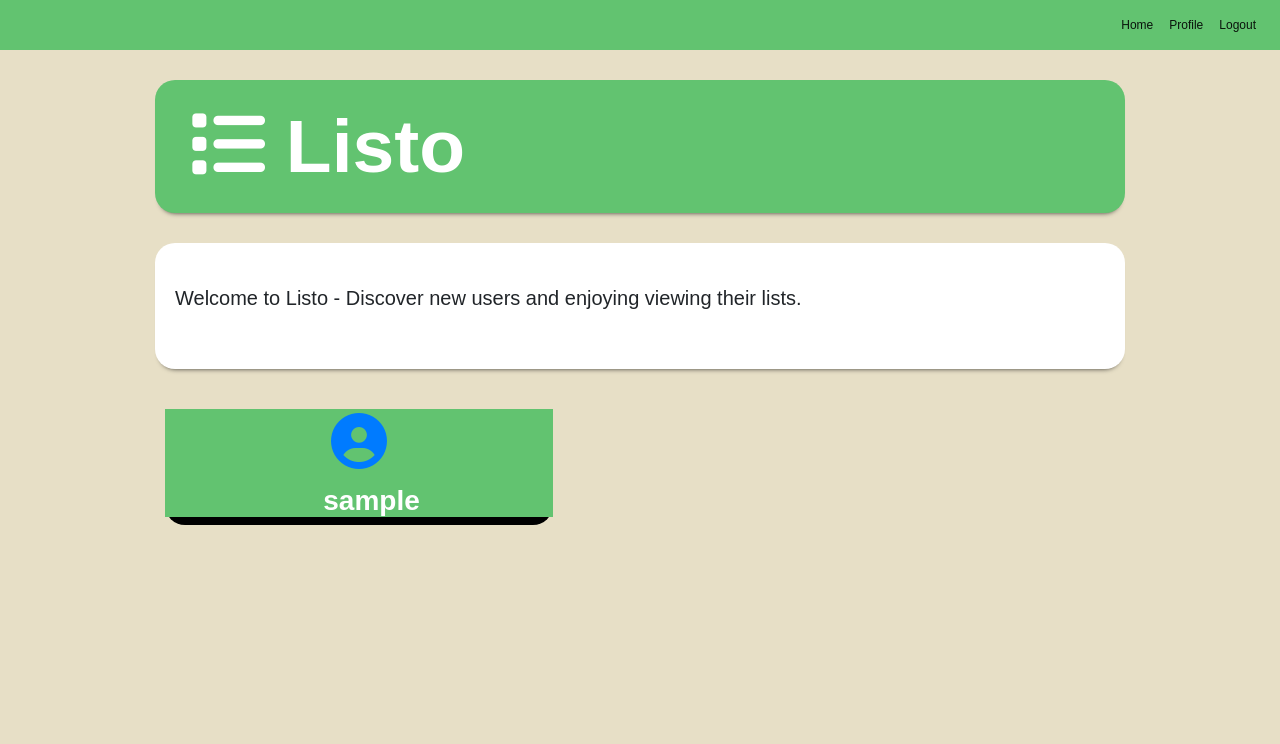
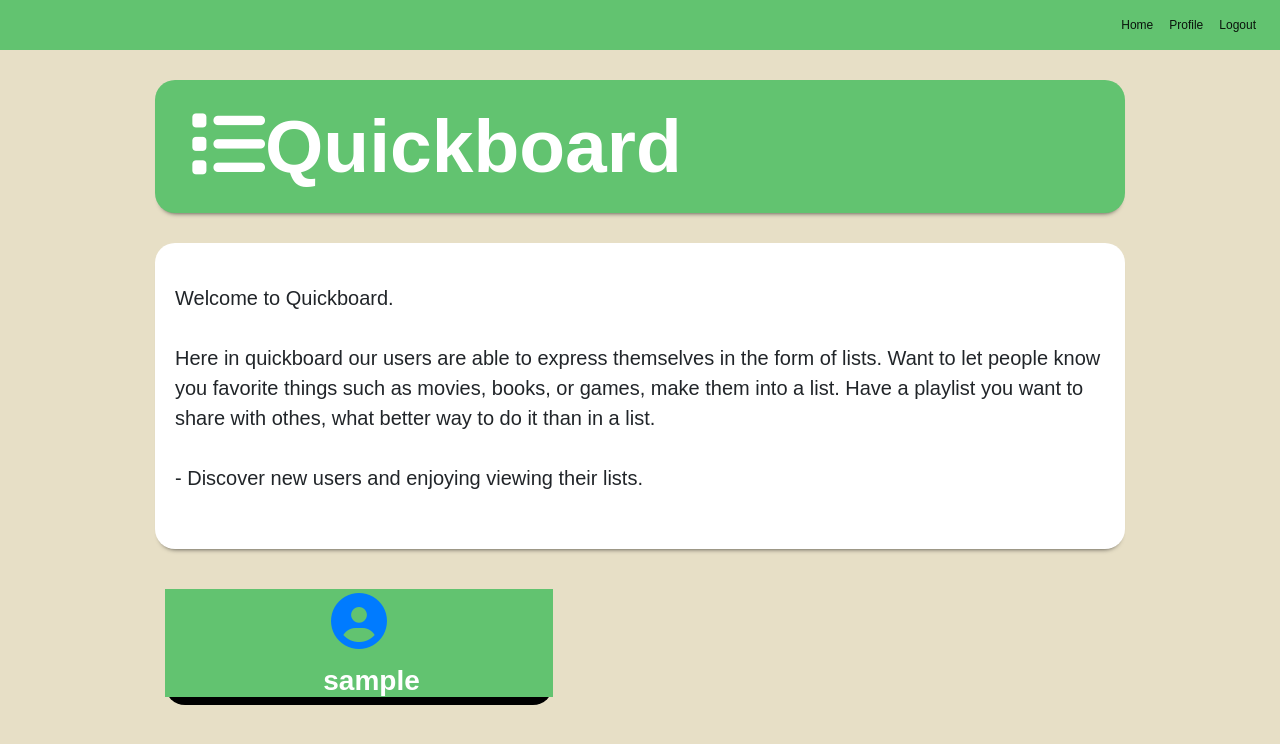
Before and after one commit to antonio-lopez/cpsc-349-project-one, a Flask app: page / in a window 1280 px wide. Shown: the top 744 px of the page. Run offline with Flask 2, Linux system fonts and the light colour scheme; the visitor is signed in with stand-in values (Sample User, id 1); data comes from the database, SQL or seed files in the repository; some libraries are stand-ins or nearby versions.

Commit message:
Update home.html

```diff
--- a/app/templates/home.html
+++ b/app/templates/home.html
@@ -3,11 +3,15 @@
 
 <div class="container">
     <div class="header">
-        <span class="title"> <i class="fas fa-list"></i> Listo</i></span>
+        <span class="title"> <i class="fas fa-list"></i>Quickboard</i></span>
     </div> <!-- header -->
 
     <div class="home-text-box" style="margin-bottom: 30px;">
-        <p class="home-text"><br>Welcome to Listo - Discover new users and enjoying viewing their lists.<br><br></p>
+        <p class="home-text"><br>Welcome to Quickboard.<br><br>
+            Here in quickboard our users are able to express themselves in the form of lists. Want to let people know you favorite
+            things such as movies, books, or games, make them into a list. Have a playlist you want to share with othes, what better
+            way to do it than in a list.<br><br>
+            - Discover new users and enjoying viewing their lists.<br><br></p>
     </div>
     {% for users in user %}
 
```
